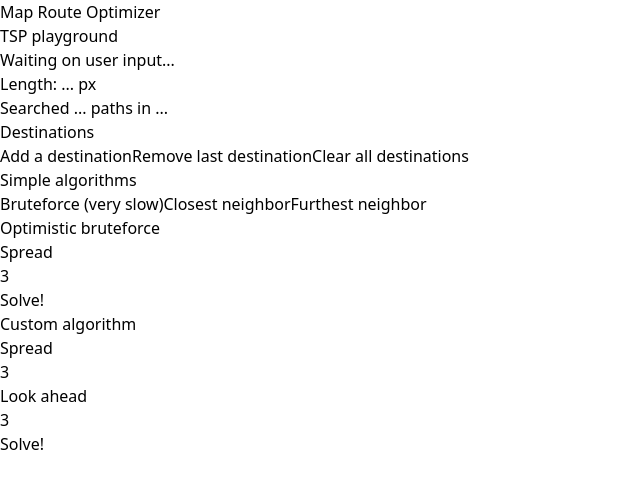
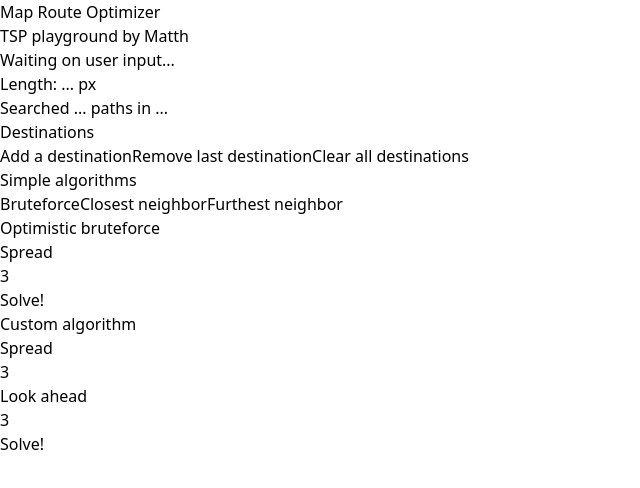
Before and after one commit to TheSpeedM/map-route-optimizer, a React (Vite) app: page / in a window 1280 px wide. Shown: the top 488 px of the page, without its empty margins (0-640 px from the left). Built offline with nearby package versions, Linux system fonts and the light colour scheme.

Commit message:
Update the layout

```diff
--- a/src/view/main/sidebar/index.jsx
+++ b/src/view/main/sidebar/index.jsx
@@ -6,16 +6,27 @@ const INITIAL_VALUES = {
   height: 50
 };
 
-const addDestination = () => {
-  destinations.value = [...destinations.value, {
+const generateDestination = () => ({
   ...INITIAL_VALUES,
   x: Math.round(Math.random() * ((mapSize.value.width - 200) / blocksize)) * blocksize + 100,
   y: Math.round(Math.random() * ((mapSize.value.height - 200) / blocksize)) * blocksize + 100,
   index: destinations.value.length
-  }];
+})
+
+const isDestinationUnique = (newDestination) => {
+  return !destinations.value.some(dest => dest.x === newDestination.x && dest.y === newDestination.y);
+};
+
+const addDestination = () => {
+  let newDestination = generateDestination();
+
+  if (!isDestinationUnique(newDestination)) {
+    newDestination = generateDestination();
+  }
+
+  destinations.value = [...destinations.value, newDestination];
   path.value = [];
 };
-
 const removeDestination = () => {
   if (destinations.value.length > 0) {
     destinations.value = destinations.value.slice(0, -1);
@@ -93,11 +104,11 @@ export const Sidebar = () => {
 
   return (
     <div>
-
-      <div className="flex flex-col h-screen bg-gray-300 divide-y divide-gray-400 overflow-x-scroll overflow-y-scroll">
-        <div className="py-3 px-3 sticky top-0 bg-inherit drop-shadow-md">
+      <div className="flex flex-col h-screen bg-gray-300 box-shadow-xl">
+        <div className="bg-inherit divide-y divide-gray-400 border-b border-gray-400">
+          <div className="py-3 px-3">
             <h1 className="text-xl font-bold ">Map Route Optimizer</h1>
-          <h2 className="font-light">TSP playground</h2>
+            <a className="font-light underline decoration-blue-500" href="https://github.com/TheSpeedM/map-route-optimizer" target="_blank">TSP playground by Matth</a>
           </div>
 
           <div className="flex flex-col py-3 mx-3 text-sm font-mono">
@@ -105,7 +116,9 @@ export const Sidebar = () => {
             <p>Length: {length > 0 ? Math.round(length) : '...'} px</p>
             <p>Searched {pathsSearched !== null ? pathsSearched : '...'} paths in {execTime !== null ? `${Math.round(execTime * 10) / 10} s` : '...'}</p>
           </div>
+        </div>
 
+        <div className=" bg-inherit divide-y divide-gray-400 overflow-x-scroll">
           <div className="flex flex-col py-3 mx-3 gap-1">
             <h3 className="font-semibold">Destinations</h3>
             <button
@@ -133,7 +146,7 @@ export const Sidebar = () => {
               className="bg-gray-100 hover:bg-gray-200 transition rounded-lg p-2"
               onClick={() => executeWorker('bruteforce', worker, setWorker, setLength, setExecTime)}
             >
-            Bruteforce (very slow)
+              Bruteforce
             </button>
             <button
               className="bg-gray-100 hover:bg-gray-200 transition rounded-lg p-2"
@@ -206,6 +219,7 @@ export const Sidebar = () => {
           </div>
         </div>
       </div>
+    </div>
   );
 };
 
```
Lines whose indentation alone changed are shown as unchanged.
